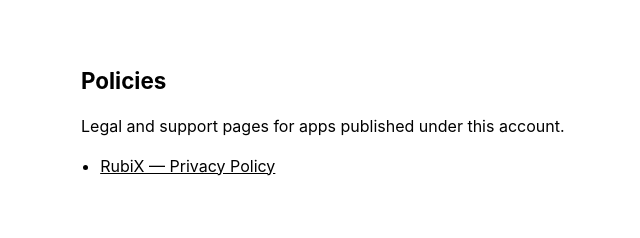
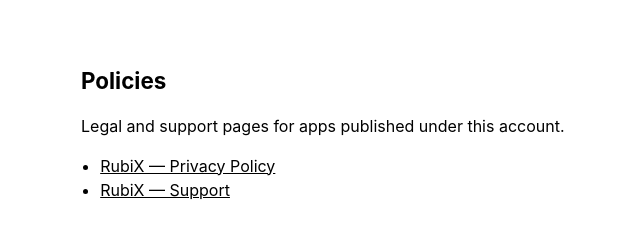
Before and after one commit to joao-tc/policies, a plain HTML site: page index.html in a window 1280 px wide. Shown: the whole page, without its empty margins (239-879 px from the left). Drawn offline with Linux system fonts and the light colour scheme.

Commit message:
Link support page from index

```diff
--- a/index.html
+++ b/index.html
@@ -23,6 +23,7 @@
 <p>Legal and support pages for apps published under this account.</p>
 <ul>
   <li><a href="rubix/privacy-policy.html">RubiX — Privacy Policy</a></li>
+  <li><a href="rubix/support.html">RubiX — Support</a></li>
 </ul>
 </body>
 </html>
```
